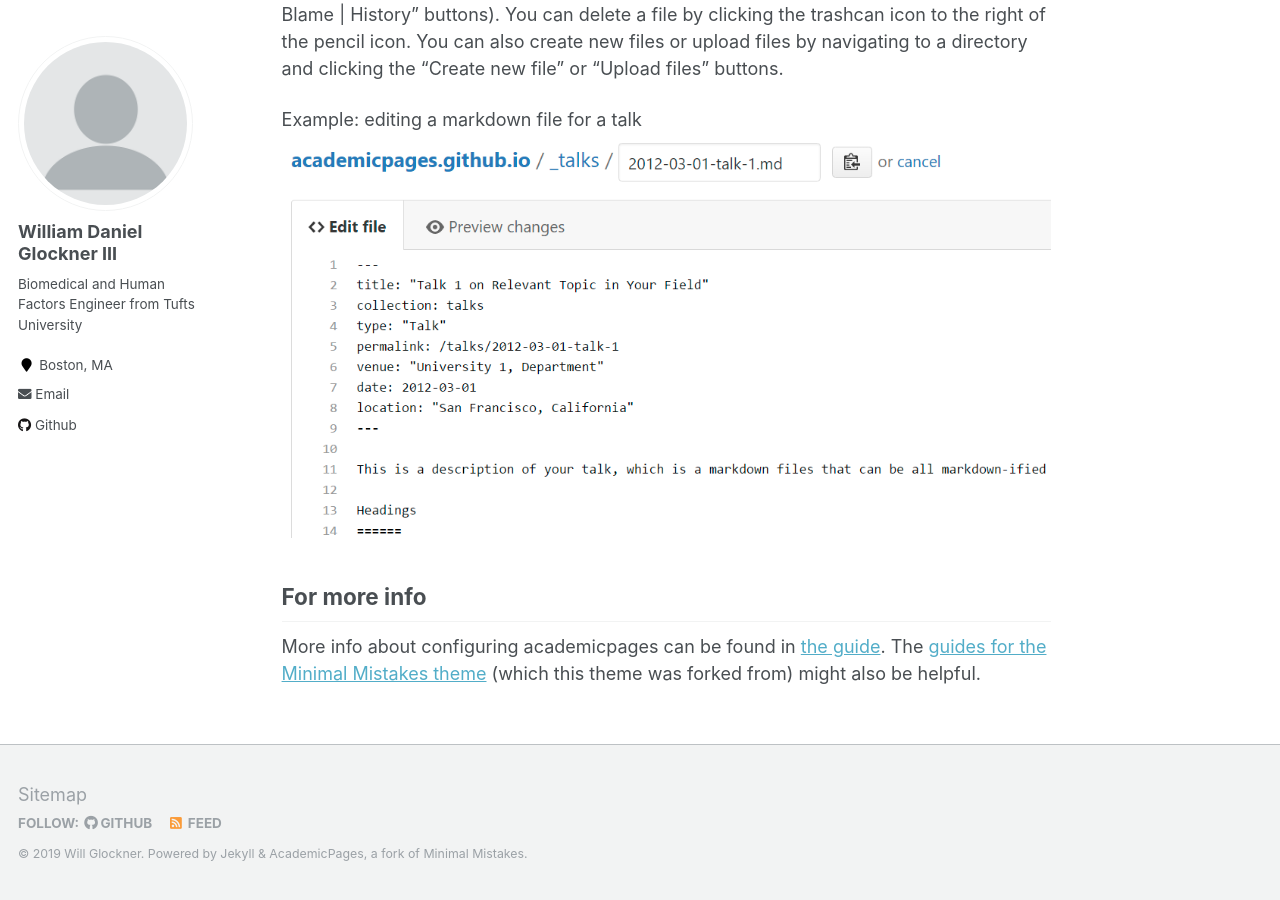
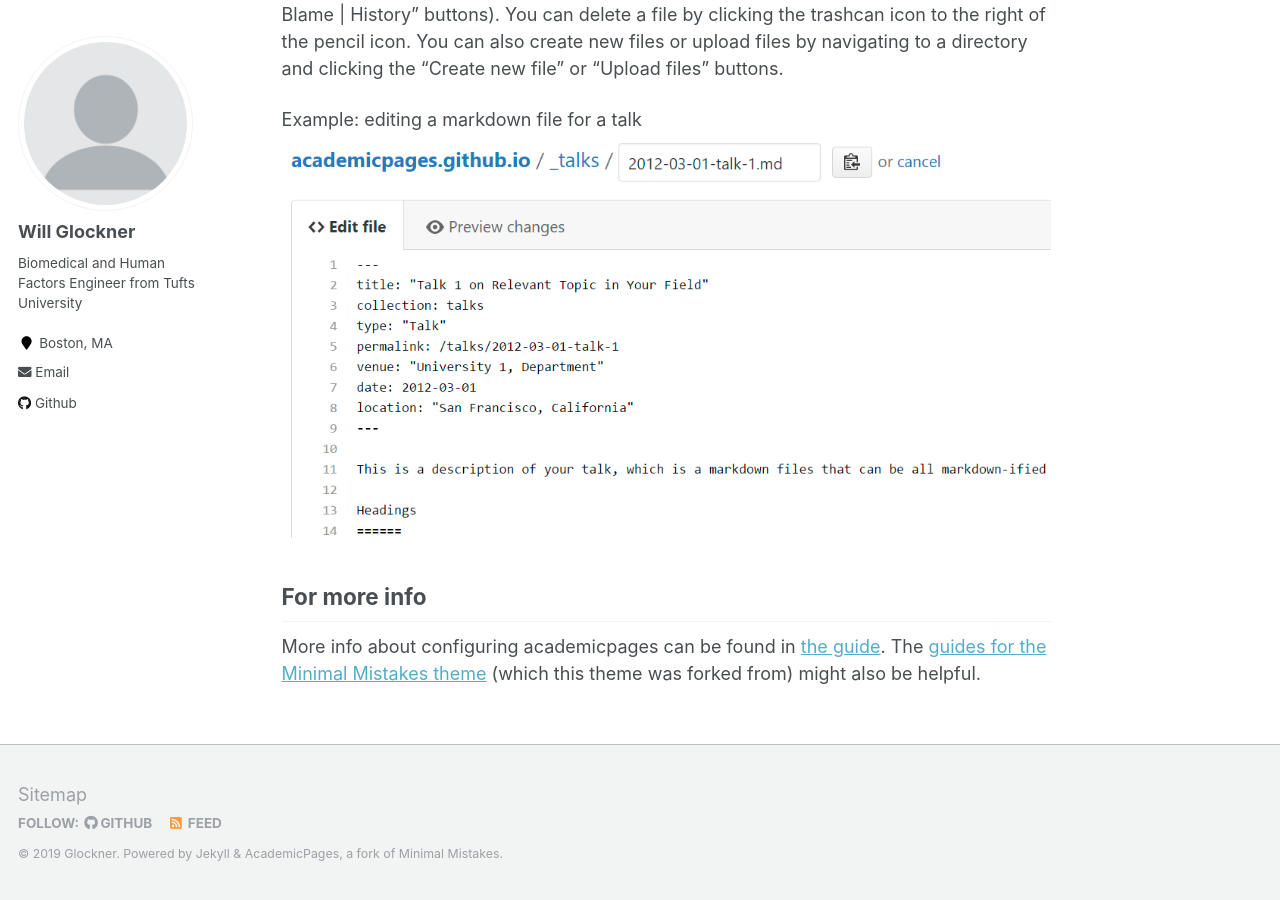
Before and after one commit to Glenn-Moss/wglock.github.io, a Jekyll site: the page built from _pages/about.md, in a window 1280 px wide and 900 px high, scrolled down 2463 px. Built offline with Jekyll 4.4.1, drawn with Linux system fonts in a browser that asks for light colours.

Commit message:
fixed name

```diff
--- a/_config.yml
+++ b/_config.yml
@@ -9,7 +9,7 @@
 locale                   : "en-US"
 title                    : "My Portfolio"
 title_separator          : "-"
-name                     : &name "Will Glockner"
+name                     : &name "Glockner"
 description              : &description "Human Factors Engineer and Biomedical Engineer."
 url                      : https://wglock.github.io # the base hostname & protocol for your site e.g. "https://mmistakes.github.io"
 baseurl                  : "" # the subpath of your site, e.g. "/blog"
@@ -80,7 +80,7 @@ analytics:
 
 # Site Author
 author:
-  name             : "William Daniel Glockner III"
+  name             : "Will Glockner"
   avatar           : "profile.png"
   bio              : "Biomedical and Human Factors Engineer from Tufts University"
   location         : "Boston, MA"
```
